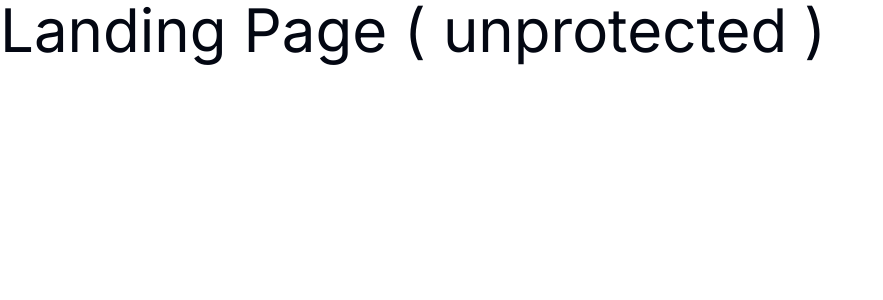
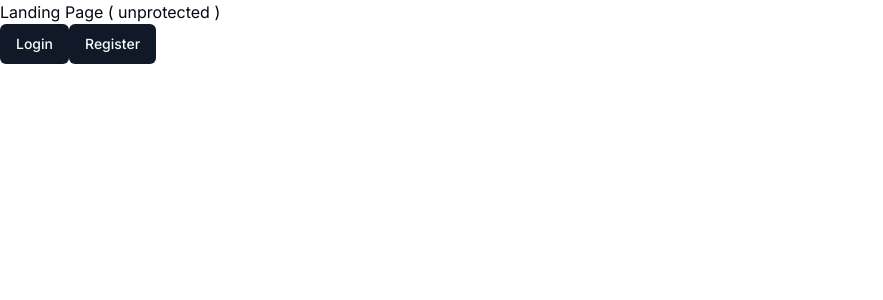
Before and after one commit to sameerkali/DreamScript, a Next.js app: page / in a window 1280 px wide. Shown: the top 300 px of the page, without its empty margins (0-883 px from the left). Built offline with nearby package versions, Linux system fonts and the light colour scheme.

Commit message:
Auth using clerk is easy (done)

```diff
--- a/app/(auth)/(routes)/sign-in/[[...sign-in]]/page.tsx
+++ b/app/(auth)/(routes)/sign-in/[[...sign-in]]/page.tsx
@@ -3,7 +3,7 @@
 export default function Page() {
   return (
     <>
-      <SignIn />;
+      <SignIn />
     </>
   );
 }
--- /dev/null
+++ b/app/(auth)/layout.tsx
@@ -0,0 +1,11 @@
+import React from "react";
+
+const AutLlayout = ({ children }: { children: React.ReactNode }) => {
+  return (
+    <div className="h-full bg-[#111827] flex items-center justify-center">
+      {children}
+    </div>
+  );
+};
+
+export default AutLlayout;
--- a/app/(dashboard)/(routes)/dashboard/page.tsx
+++ b/app/(dashboard)/(routes)/dashboard/page.tsx
@@ -1,9 +1,11 @@
+import { UserButton } from "@clerk/nextjs";
 
     const DashboardPage = () =>{
   return (
-    <>
-    <p className='text-6xl'>Dashboard Page</p>
-    </>
+    <div>
+    <p className=''>Dashboard Page</p>
+    <UserButton afterSignOutUrl="/" />
+    </div>
   )
 }
 export default DashboardPage;
--- a/app/(landing)/page.tsx
+++ b/app/(landing)/page.tsx
@@ -1,10 +1,19 @@
-import { Button } from '@/components/ui/button'
+import { Button } from "@/components/ui/button";
+import Link from "next/link";
 
 const landingPage = () => {
   return (
-    <>
-    <p className='text-6xl'>Landing Page ( unprotected )</p>
-    </>
-  )
-}
-export default  landingPage;
+    <div>
+      Landing Page ( unprotected )
+      <div>
+        <Link href="/sign-in">
+        <Button>Login</Button>
+        </Link>
+        <Link href="/sign-up">
+        <Button>Register</Button>
+        </Link>
+      </div>
+    </div>
+  );
+};
+export default landingPage;
```
Also changed, not shown: 1 other file (tests, documents, lock files or other folders).
